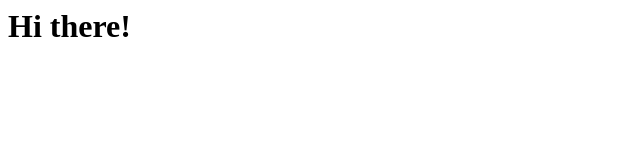
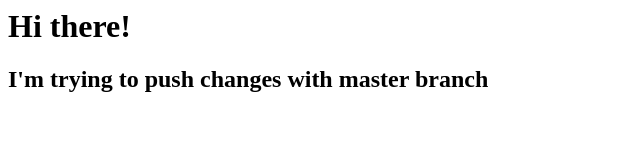
Before and after one commit to QIANQIANHU/React-native-app, a plain HTML site: page index.html in a window 1280 px wide. Shown: the whole page, without its empty margins (0-640 px from the left). Drawn offline with Linux system fonts and the light colour scheme.

Commit message:
add text in html and push to master branch

```diff
--- a/index.html
+++ b/index.html
@@ -1 +1,2 @@
 <h1>Hi there!</h1>
+<h2>I'm trying to push changes with master branch</h2>
```
